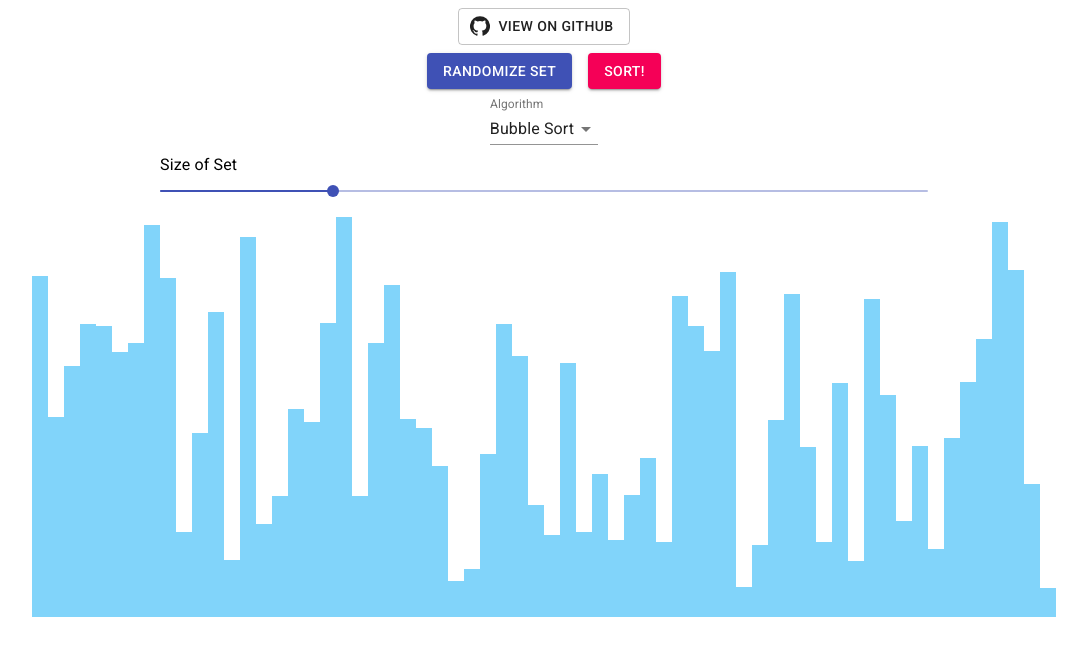
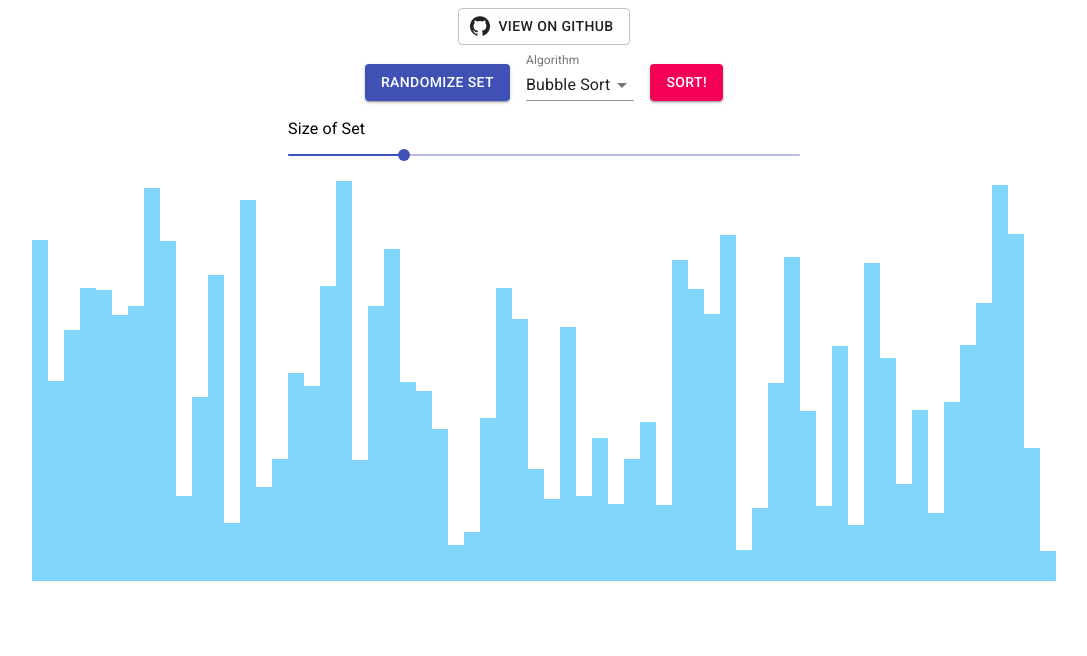
Before and after one commit to z-haopeng/sorting-visualizer, a React (Create React App) app: page / in a window 1280 px wide. Shown: the top 656 px of the page, without its empty margins (96-1183 px from the left). Built offline with nearby package versions, Linux system fonts and the light colour scheme.

Commit message:
Apply layout changes for portrait/landscape

```diff
--- a/src/Visualizer/Graph.css
+++ /dev/null
@@ -1,9 +0,0 @@
-.barContainer {
-    height: 50vh;
-    width: 1024px;
-    max-width: 100%;
-}
-.numberSlider {
-    width: 768px;
-    max-width: 75%;
-}
--- a/src/Visualizer/Graph.jsx
+++ b/src/Visualizer/Graph.jsx
@@ -8,8 +8,6 @@ import MenuItem from '@material-ui/core/MenuItem';
 import InputLabel from '@material-ui/core/InputLabel';
 import GitHubIcon from '@material-ui/icons/GitHub';
 
-import './Graph.css'
-
 const BAR_COLOR = '#81d4fa';
 
 const BUBBLE_SORT = 0;
@@ -19,14 +17,77 @@ const MERGE_SORT = 2;
 export default class Graph extends React.Component {
     constructor(props) {
         super(props);
-        this.state = { array: [], numRows: 64, drawerOpen: false, algorithm: BUBBLE_SORT};
+        this.state = {
+            array: [],
+            numRows: 64,
+            algorithm: BUBBLE_SORT,
+            isLandscape: window.innerWidth > window.innerHeight};
     }
 
     render() {
+        if(this.state.isLandscape)
+            return(
+                <div>
+                    <Box mt={1} display='flex' flexDirection='column' mx='auto'>
+                        <Box display='flex' justifyContent='center'>
+                            <Button variant='outlined' startIcon={<GitHubIcon />} href='https://github.com/z-haopeng/sorting-visualizer'>View On GitHub</Button>
+                        </Box>
+                        <Box display='flex' justifyContent='center' alignItems='flex-end'>
+                            {/*Button to re-randomize numbers*/}
+                            <Box p={1}>
+                                <Button variant='contained' color='primary' onClick={() => this.resetArray()}>Randomize Set</Button>
+                            </Box>
+                            <Box p={1} display='flex' flexDirection='column'>
+                                <InputLabel shrink id='algorithmLabel'>Algorithm</InputLabel>
+                                <Select labelId='algorithmLabel' defaultValue={BUBBLE_SORT} onChange={(event) => this.changeAlgorithm(event)}>
+                                    <MenuItem value={BUBBLE_SORT}>Bubble Sort</MenuItem>
+                                    <MenuItem value={INSERTION_SORT}>Insertion Sort</MenuItem>
+                                    <MenuItem value={MERGE_SORT}>Merge Sort</MenuItem>
+                                </Select>
+                            </Box>
+                            {/*Button to initiate sort*/}
+                            <Box p={1}>
+                                <Button variant='contained' color='secondary'>Sort!</Button>
+                            </Box>
+                        </Box>
+                        {/*Slider to control how many numbers to sort*/}
+                        <Box mx='auto' m={1} width='512px' maxWidth='75%'>
+                            <Typography align='left'>Size of Set</Typography>
+                            <Slider min={8} max={256} step={8} defaultValue={64} valueLabelDisplay='auto'
+                            onChangeCommitted={ (e, val) => {
+                                this.setState({numRows: val});
+                                this.resetArray();
+                            }}></Slider>
+                        </Box>
+                    </Box>
+                    <Box mx='auto' height='50vh' width='1024px' maxWidth='100%'>
+                        {this.state.array.map((num, index) => (
+                            <Box
+                            display='inline-block'
+                            width={1/this.state.numRows}
+                            key={index}
+                            height='100%'
+                            position='relative'
+                            >
+                                <Box
+                                    position='absolute'
+                                    bottom={0}
+                                    height={num/1024}
+                                    width='100%'
+                                    style={{
+
+                                        backgroundColor: BAR_COLOR
+                                }}></Box>
+                            </Box>
+                        ))}
+                    </Box>
+                </div>
+            );
+
         return(
             <div>
-                <Box display='flex' flexDirection='column' mx='auto'>
-                    <Box mt={1} display='flex' justifyContent='center'>
+                <Box mt={1} display='flex' flexDirection='column' mx='auto'>
+                    <Box display='flex' justifyContent='center'>
                         <Button variant='outlined' startIcon={<GitHubIcon />} href='https://github.com/z-haopeng/sorting-visualizer'>View On GitHub</Button>
                     </Box>
                     <Box display='flex' justifyContent='center'>
@@ -39,16 +100,18 @@ export default class Graph extends React.Component {
                             <Button variant='contained' color='secondary'>Sort!</Button>
                         </Box>
                     </Box>
-                    <Box mx='auto' justifyContent='center'>
-                        <InputLabel shrink id='algorithmLabel'>Algorithm</InputLabel>
-                        <Select labelId='algorithmLabel' defaultValue={BUBBLE_SORT} onChange={(event) => this.changeAlgorithm(event)}>
-                            <MenuItem value={BUBBLE_SORT}>Bubble Sort</MenuItem>
-                            <MenuItem value={INSERTION_SORT}>Insertion Sort</MenuItem>
-                            <MenuItem value={MERGE_SORT}>Merge Sort</MenuItem>
-                        </Select>
+                    <Box display='flex' justifyContent='center'>
+                        <Box display='flex' flexDirection='column'>
+                            <InputLabel shrink id='algorithmLabel'>Algorithm</InputLabel>
+                            <Select labelId='algorithmLabel' defaultValue={BUBBLE_SORT} onChange={(event) => this.changeAlgorithm(event)}>
+                                <MenuItem value={BUBBLE_SORT}>Bubble Sort</MenuItem>
+                                <MenuItem value={INSERTION_SORT}>Insertion Sort</MenuItem>
+                                <MenuItem value={MERGE_SORT}>Merge Sort</MenuItem>
+                            </Select>
+                        </Box>
                     </Box>
                     {/*Slider to control how many numbers to sort*/}
-                    <Box className='numberSlider' mx='auto' m={1}>
+                    <Box mx='auto' m={1} width='512px' maxWidth='75%'>
                         <Typography align='left'>Size of Set</Typography>
                         <Slider min={8} max={256} step={8} defaultValue={64} valueLabelDisplay='auto'
                         onChangeCommitted={ (e, val) => {
@@ -57,7 +120,7 @@ export default class Graph extends React.Component {
                         }}></Slider>
                     </Box>
                 </Box>
-                <Box className="barContainer" mx='auto'>
+                <Box mx='auto' height='50vh' width='1024px' maxWidth='100%'>
                     {this.state.array.map((num, index) => (
                         <Box
                         display='inline-block'
@@ -72,7 +135,6 @@ export default class Graph extends React.Component {
                                 height={num/1024}
                                 width='100%'
                                 style={{
-
                                     backgroundColor: BAR_COLOR
                             }}></Box>
                         </Box>
@@ -84,6 +146,11 @@ export default class Graph extends React.Component {
 
     componentDidMount() {
         this.resetArray();
+        window.addEventListener('resize', this.handleResize);
+    }
+
+    handleResize = e => {
+        this.setState({isLandscape: window.innerWidth > window.innerHeight});
     }
 
     changeAlgorithm(event) {
```
